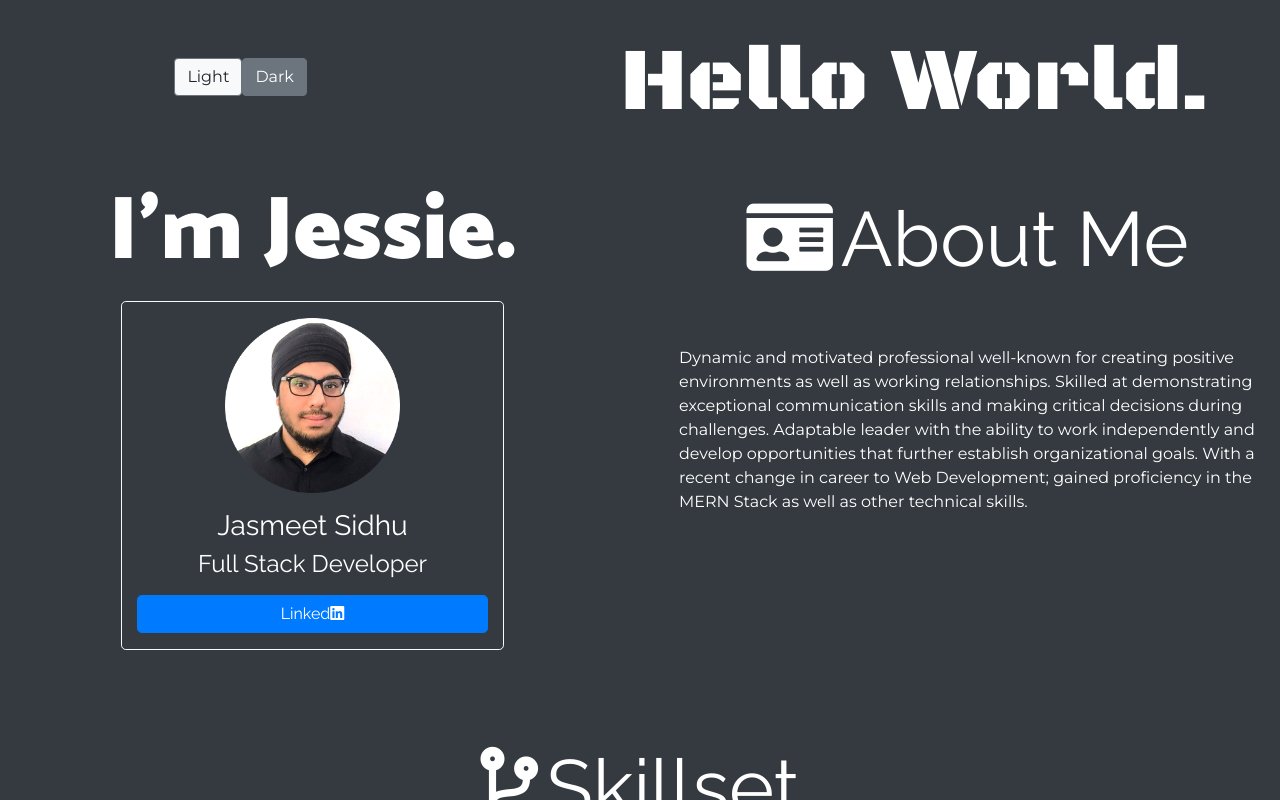
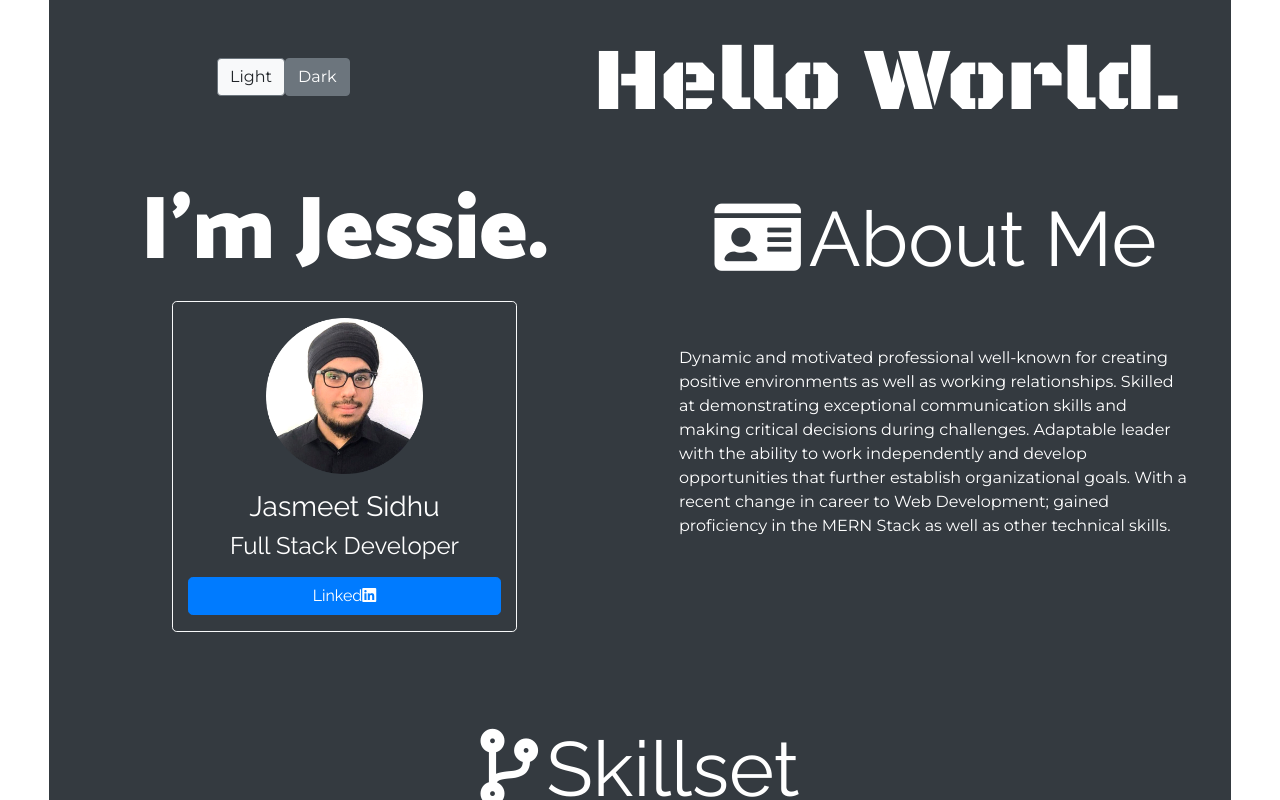
Before and after one commit to JessieSidWho/my-portfolio, a React (Create React App) app in the folder client/: page / in a window 1280 px wide. Shown: the top 800 px of the page. Built offline with nearby package versions, Linux system fonts and the light colour scheme.

Commit message:
body width

```diff
--- a/client/src/index.1.css
+++ b/client/src/index.1.css
@@ -1,8 +1,10 @@
-html,body{
+html,body {
     height: 100%
 }
 
 body {
+    width: 90%;
+    margin: auto;
     font-family: 'Montserrat', sans-serif;
 }
 
```
